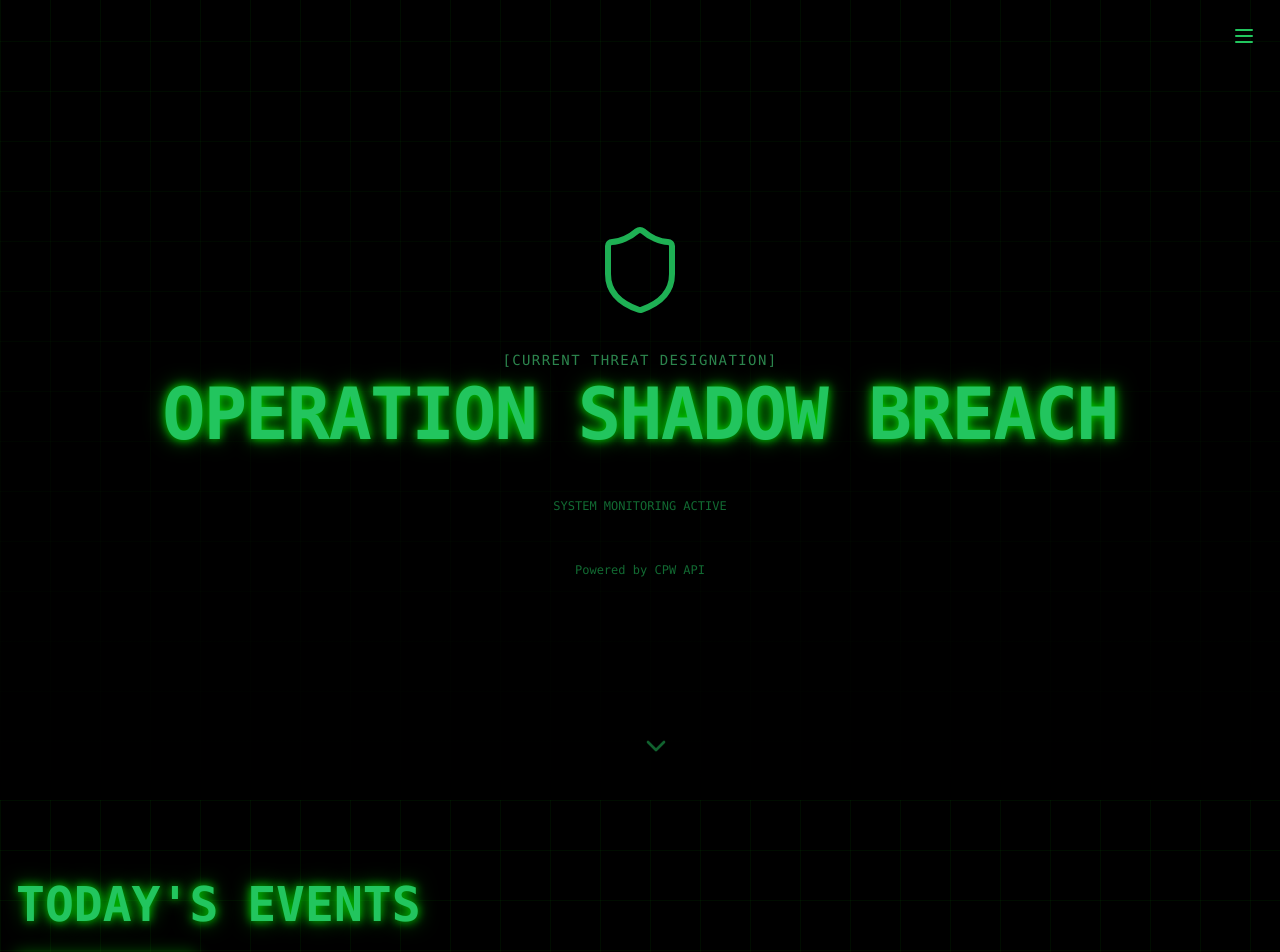
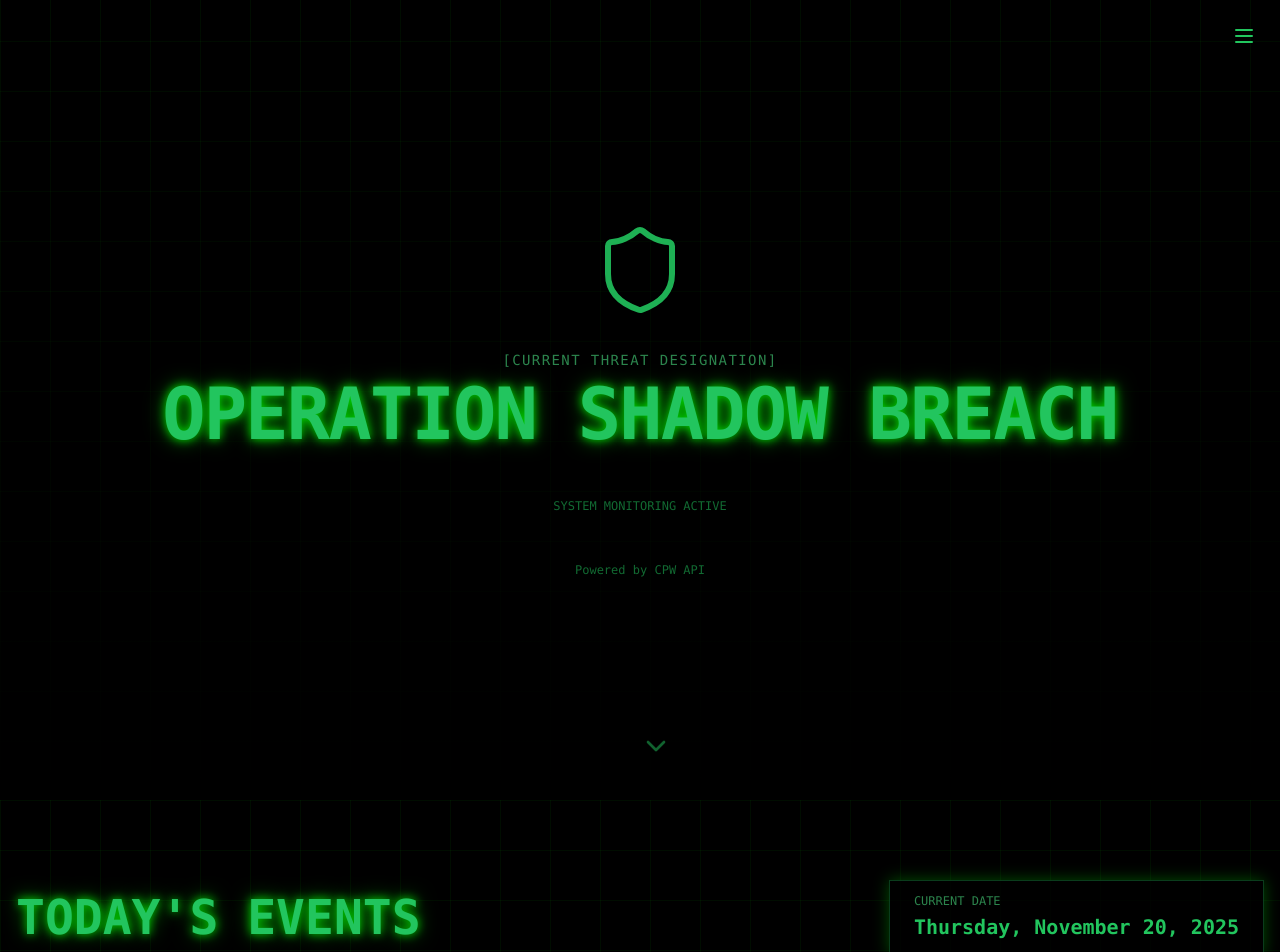
Before and after one commit to MakVM/website-demo3, a React (Vite) app: page / in a window 1280 px wide. Shown: the top 952 px of the page. Built offline with nearby package versions, Linux system fonts and the light colour scheme.

Commit message:
Update TodaySection.tsx

```diff
--- a/src/react-app/components/TodaySection.tsx
+++ b/src/react-app/components/TodaySection.tsx
@@ -33,13 +33,32 @@ export default function TodaySection({ events, threatScore }: TodaySectionProps)
     return date.toLocaleTimeString('en-US', { hour: '2-digit', minute: '2-digit' });
   };
 
+  // Get today's date in a formatted string
+  const getTodayDate = () => {
+    return new Date().toLocaleDateString('en-US', {
+      weekday: 'long',
+      year: 'numeric',
+      month: 'long',
+      day: 'numeric'
+    });
+  };
+
   return (
     <section id="today" className="min-h-screen py-20 px-4 cyber-grid relative">
       <div className="max-w-7xl mx-auto">
         <div className="mb-12">
-          <h2 className="text-4xl md:text-5xl font-bold text-green-500 glow-text font-mono mb-6">
-            TODAY'S EVENTS
-          </h2>
+          {/* Header row with TODAY'S EVENTS and date side by side */}
+          <div className="flex flex-col md:flex-row md:items-center md:justify-between mb-6">
+            <h2 className="text-4xl md:text-5xl font-bold text-green-500 glow-text font-mono">
+              TODAY'S EVENTS
+            </h2>
+            <div className="mt-4 md:mt-0 inline-block border border-green-500/30 bg-black/80 px-6 py-3 glow-border">
+              <div className="text-green-400/60 text-xs font-mono mb-1">CURRENT DATE</div>
+              <div className="text-xl font-bold text-green-500 font-mono">{getTodayDate()}</div>
+            </div>
+          </div>
+
+          {/* Threat Score remains below */}
           <div className="inline-block border border-green-500/30 bg-black/80 px-6 py-3 glow-border">
             <div className="text-green-400/60 text-xs font-mono mb-1">DAILY THREAT SCORE</div>
             <div className="text-3xl font-bold text-green-500 font-mono">{threatScore.toFixed(1)}/10</div>
```
